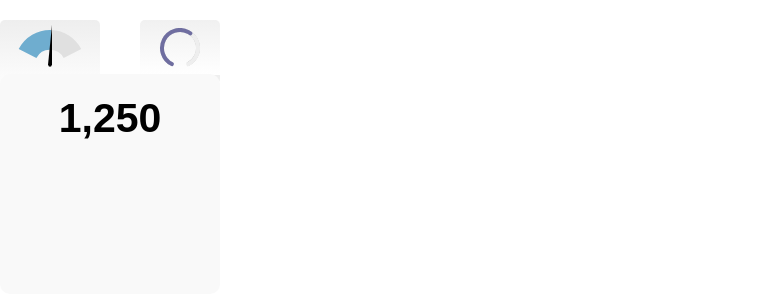
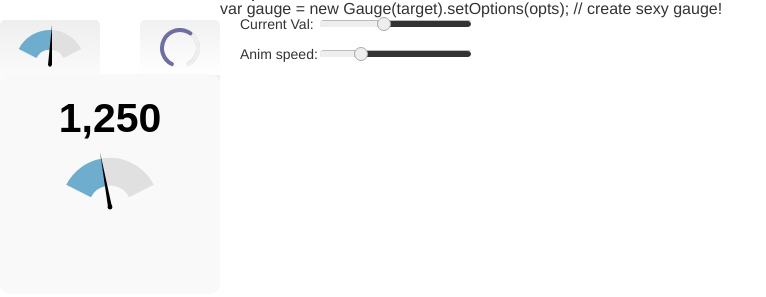
Before and after one commit to nmontmarquette/test-gauge-js, a plain HTML site: page gauge.js.html in a window 1280 px wide. Shown: the whole page, without its empty margins (0-766 px from the left). Drawn offline with Linux system fonts and the light colour scheme; a web font is replaced by a local one.

Commit message:
Re-add deleted lines, the main 'gauge' was no longer displayed

```diff
--- a/gauge.js.html
+++ b/gauge.js.html
@@ -23,7 +23,14 @@
   	<canvas width="220" height="70" id="canvas-preview"></canvas>
   	<div style="font-size: 41px;" id="preview-textfield">1,250</div>
   </div>
+  <form id="opts" class="opts">
+  	<h4>Options:</h4>
+  	<label>Current Val:</label><span aria-disabled="false" role="application" id="fd-slider-fd-slider-form-elem-0" class="fd-slider"><span class="fd-slider-inner"></span><span style="width: 57px;" class="fd-slider-range"></span><span class="fd-slider-bar"></span><span style="left: 56px;" aria-valuetext="1250" aria-valuenow="1250" aria-valuemax="3000" aria-valuemin="0" role="slider" class="fd-slider-handle" tabindex="0">&nbsp;</span></span><input class="fd-form-element-hidden" id="fd-slider-form-elem-0" name="currval" min="0" max="3000" step="25" value="1250" type="text"><br>
+    <label>Anim speed:</label><span aria-disabled="false" role="application" id="fd-slider-fd-slider-form-elem-1" class="fd-slider"><span class="fd-slider-inner"></span><span style="width: 34px;" class="fd-slider-range"></span><span class="fd-slider-bar"></span><span style="left: 33px;" aria-valuetext="32" aria-valuenow="32" aria-valuemax="128" aria-valuemin="1" role="slider" class="fd-slider-handle" tabindex="0">&nbsp;</span></span><input class="fd-form-element-hidden" id="fd-slider-form-elem-1" name="animationSpeed" min="1" max="128" step="1" value="32" type="text"><br><br>
+  </form>
 </div>
+
+</span><span class="kwd">var</span><span class="pln"> gauge </span><span class="pun">=</span><span class="pln"> </span><span class="kwd">new</span><span class="pln"> </span><span id="class-code-name" class="typ">Gauge</span><span class="pun">(</span><span class="pln">target</span><span class="pun">).</span><span class="pln">setOptions</span><span class="pun">(</span><span class="pln">opts</span><span class="pun">);</span><span class="pln"> </span><span class="com">// create sexy gauge!</span><span class="pln">
 
 <script src="gauge.js_files/jquery.js"></script>
 <script type="text/javascript" src="gauge.js_files/fd-slider.js"></script>
```
